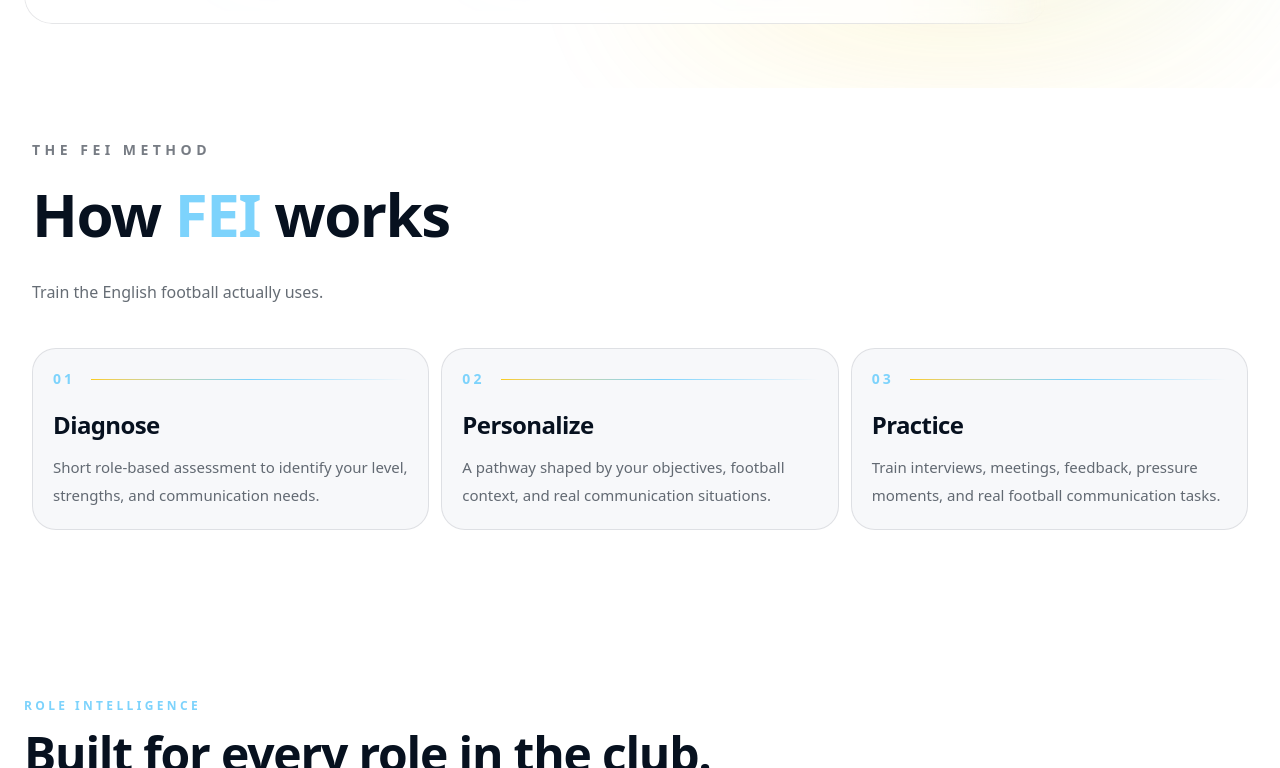
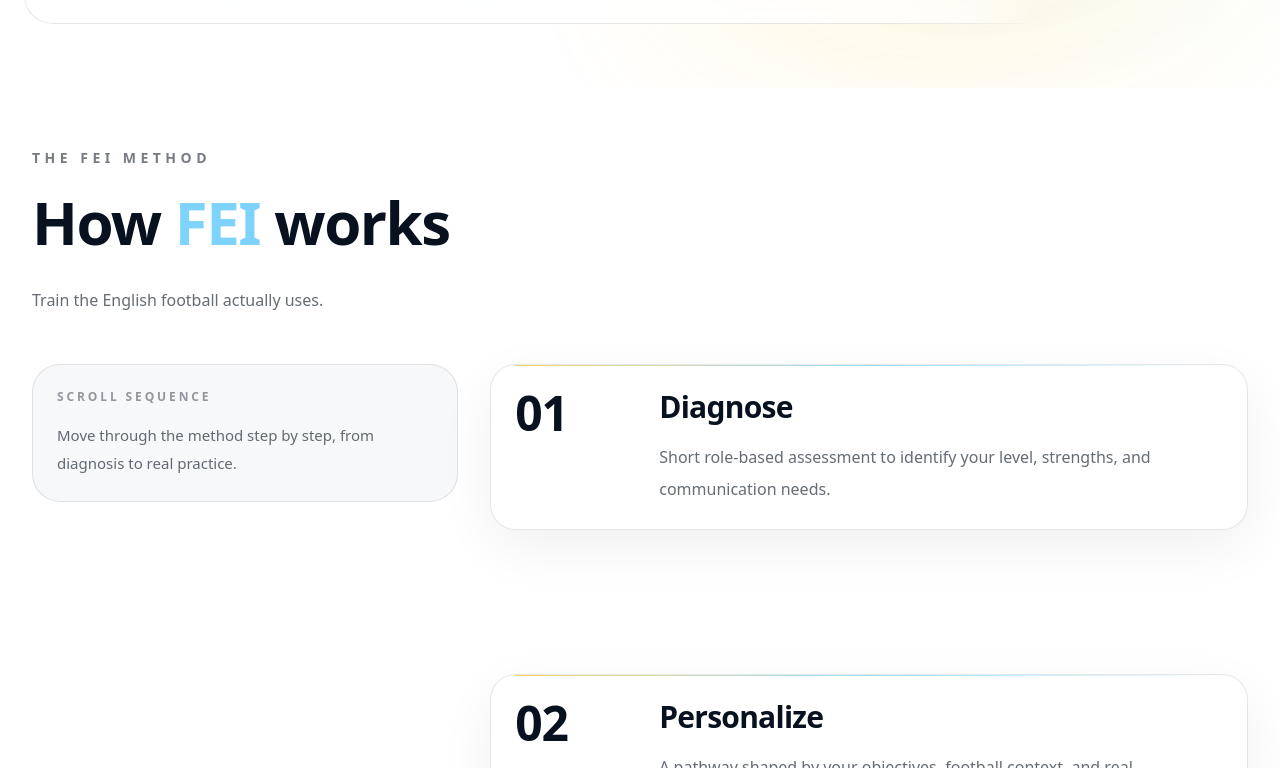
Before and after one commit to feifootball/fei-platform, a Next.js app: page / in a window 1280 px wide. Shown: the part 672-1440 px from the top of the page. Built offline with nearby package versions, Linux system fonts and the light colour scheme.

Commit message:
Add scroll sequence to how it works

```diff
--- a/app/page.tsx
+++ b/app/page.tsx
@@ -220,7 +220,7 @@ export default function Home() {
         </div>
       </section>
 
-      <section id="how-it-works" className="bg-white px-5 py-14 sm:px-8 sm:py-18">
+      <section id="how-it-works" className="bg-white px-5 py-14 sm:px-8 sm:py-20">
         <div className="mx-auto max-w-7xl">
           <div className="lg:-mt-5">
             <p className="text-sm font-black uppercase tracking-[0.32em] text-fei-bg/55">
@@ -245,7 +245,22 @@ export default function Home() {
                 : "Entrena el inglés que el fútbol realmente usa."}
             </p>
 
-            <div className="mt-10 grid gap-3 lg:grid-cols-3">
+            <div className="mt-12 grid gap-8 lg:grid-cols-[0.72fr_1.28fr] lg:items-start">
+              <div className="hidden lg:block">
+                <div className="sticky top-32 rounded-[1.75rem] border border-fei-bg/10 bg-[#F7F8FA] p-6">
+                  <p className="text-xs font-black uppercase tracking-[0.24em] text-fei-bg/42">
+                    {lang === "en" ? "Scroll sequence" : "Secuencia"}
+                  </p>
+
+                  <p className="mt-4 text-[15px] leading-7 text-fei-bg/62">
+                    {lang === "en"
+                      ? "Move through the method step by step, from diagnosis to real practice."
+                      : "Avanza por el método paso a paso, desde el diagnóstico hasta la práctica real."}
+                  </p>
+                </div>
+              </div>
+
+              <div className="relative lg:min-h-[760px]">
                 {[
                   {
                     number: "01",
@@ -254,6 +269,8 @@ export default function Home() {
                       lang === "en"
                         ? "Short role-based assessment to identify your level, strengths, and communication needs."
                         : "Evaluación breve por rol para identificar tu nivel, fortalezas y necesidades de comunicación.",
+                    top: "lg:top-28",
+                    margin: "",
                   },
                   {
                     number: "02",
@@ -262,6 +279,8 @@ export default function Home() {
                       lang === "en"
                         ? "A pathway shaped by your objectives, football context, and real communication situations."
                         : "Una ruta ajustada a tus objetivos, contexto futbolístico y situaciones reales de comunicación.",
+                    top: "lg:top-44",
+                    margin: "lg:mt-36",
                   },
                   {
                     number: "03",
@@ -270,28 +289,34 @@ export default function Home() {
                       lang === "en"
                         ? "Train interviews, meetings, feedback, pressure moments, and real football communication tasks."
                         : "Entrena entrevistas, reuniones, feedback, presión competitiva y tareas reales de comunicación en fútbol.",
+                    top: "lg:top-60",
+                    margin: "lg:mt-36",
                   },
                 ].map((step) => (
                   <div
                     key={step.number}
-                  className="rounded-[1.5rem] border border-fei-bg/10 bg-[#F7F8FA] p-5"
+                    className={`group relative rounded-[1.6rem] border border-fei-bg/10 bg-white p-6 shadow-[0_18px_55px_rgba(7,17,31,0.06)] transition-colors duration-300 lg:sticky ${step.top} ${step.margin}`}
                   >
-                  <div className="flex items-center gap-4">
-                    <span className="text-sm font-black uppercase tracking-[0.22em] text-fei-sky">
+                    <div className="absolute inset-x-6 top-0 h-px bg-gradient-to-r from-fei-yellow via-fei-sky to-transparent opacity-80" />
+
+                    <div className="grid gap-6 sm:grid-cols-[120px_1fr] sm:items-start">
+                      <p className="text-5xl font-black leading-none tracking-tight text-fei-bg">
                         {step.number}
-                    </span>
-                    <div className="h-px flex-1 bg-gradient-to-r from-fei-yellow via-fei-sky to-transparent" />
-                  </div>
+                      </p>
 
-                  <h3 className="mt-5 text-2xl font-black tracking-tight text-fei-bg">
+                      <div>
+                        <h3 className="text-2xl font-black tracking-tight text-fei-bg sm:text-3xl">
                           {step.title}
                         </h3>
 
-                  <p className="mt-3 text-[15px] font-normal leading-7 text-fei-bg/62">
+                        <p className="mt-4 max-w-2xl text-[15px] font-normal leading-7 text-fei-bg/62 sm:text-base sm:leading-8">
                           {step.description}
                         </p>
                       </div>
+                    </div>
+                  </div>
                 ))}
+              </div>
             </div>
           </div>
         </div>
```
Lines whose indentation alone changed are shown as unchanged.
